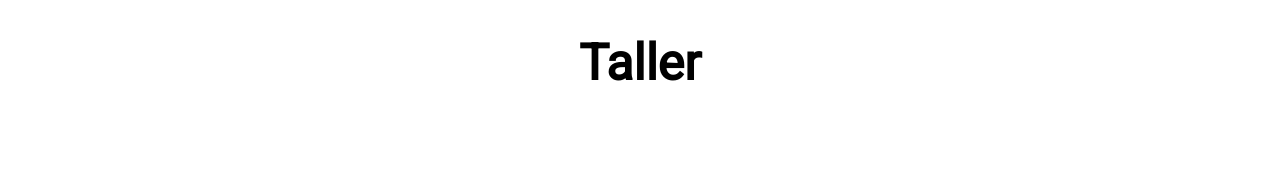
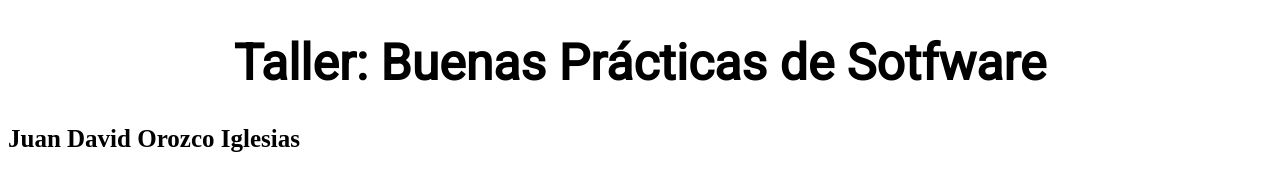
Before and after one commit to juandavidiglesias79/04_Taller, a plain HTML site: page index.html in a window 1280 px wide. Drawn offline with Linux system fonts and the light colour scheme.

Commit message:
Segundo texto Nombre

```diff
--- a/index.html
+++ b/index.html
@@ -12,10 +12,18 @@
             text-align: center;
             font-family: Roboto;
         }
+        h2{
+            font-size: 25px;
+
+        }
+
+
     </style>
 
 </head>
 <body>
-    <h1>Taller </h1>
+    <h1>Taller: Buenas Prácticas de Sotfware </h1>
+    <h2>Juan David Orozco Iglesias</h2>
+
 </body>
 </html>
```
